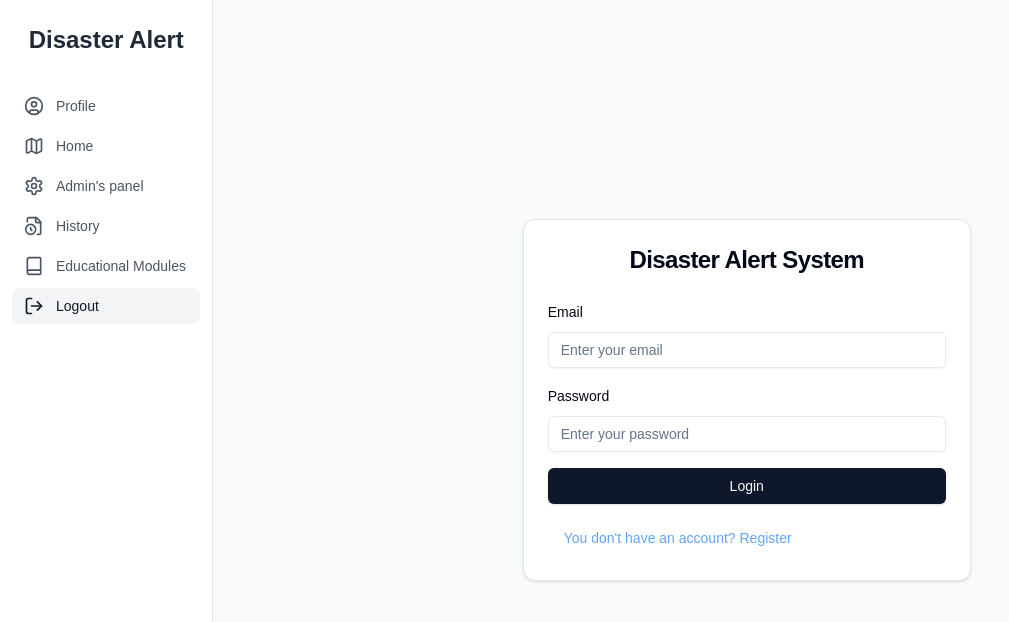
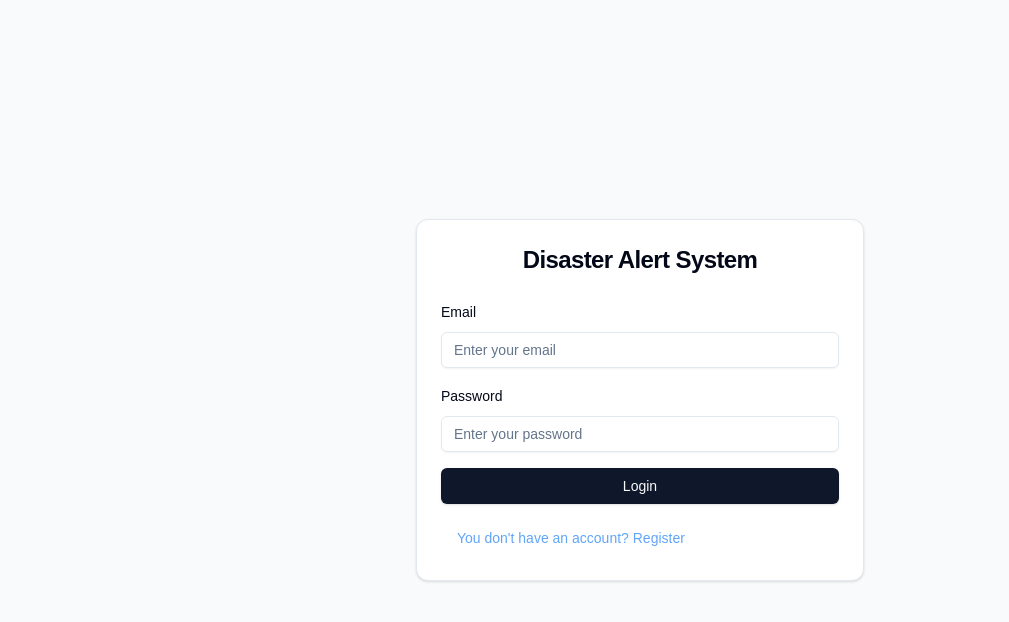
Before and after one commit to bsc-inf-04-20/disaster-alert-frontend, a Next.js app: page /login in a window 1280 px wide. Shown: the top 622 px of the page, without its empty margins (0-1009 px from the left). Built offline with nearby package versions, Linux system fonts and the light colour scheme.

Commit message:
Fixing login page

```diff
--- a/src/components/AppLayout.tsx
+++ b/src/components/AppLayout.tsx
@@ -4,7 +4,7 @@ import { usePathname } from 'next/navigation';
 import Link from 'next/link';
 import { LogOut, Menu, Map, Settings, FileClock, Book, UserCircle } from 'lucide-react';
 import { Button } from "@/components/ui/button";
-import { useEffect, useState } from 'react';
+import { useState } from 'react';
 import AppDrawer from './mobileLayout';
 
 export default function AppLayout({ children }: { children: React.ReactNode }) {
@@ -40,8 +40,6 @@ export default function AppLayout({ children }: { children: React.ReactNode }) {
   const toggleMobileNav = () => {
     setIsMobileNavVisible(!isMobileNavVisible);
   };
-
-
 
   const NavigationItems = () => (
     <div className="space-y-1">
@@ -82,7 +80,7 @@ export default function AppLayout({ children }: { children: React.ReactNode }) {
 
   return (
     <div className="flex h-screen">
-      {!isMobileNavVisible && (
+      {!shouldHideNav && (
         <>
           {/* Desktop Sidebar */}
           <aside className="hidden md:block w-64 border-r bg-white print:hidden">
```
